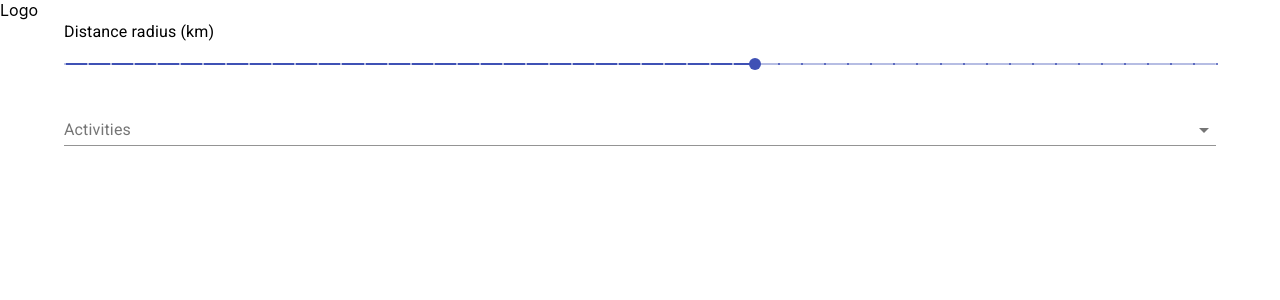
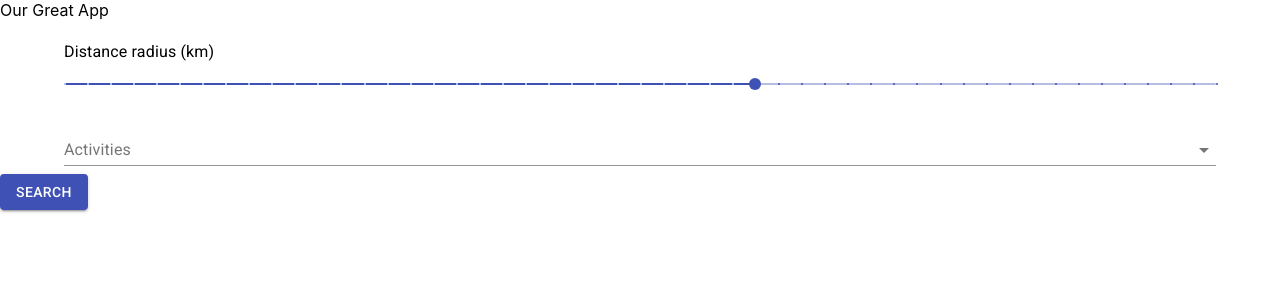
Before and after one commit to coding-competition-2019/sniveri, a React (Create React App) app in the folder frontend/: page / in a window 1280 px wide. Shown: the top 300 px of the page. Built offline with nearby package versions, Linux system fonts and the light colour scheme; no server answers.

Commit message:
update home - add link to list

```diff
--- a/frontend/src/screens/Home.js
+++ b/frontend/src/screens/Home.js
@@ -1,4 +1,6 @@
 import React, { useEffect, useContext } from 'react';
+import { Link } from 'react-router-dom';
+import { Button } from '@material-ui/core';
 
 
 import SearchForm from "../components/SearchForm";
@@ -22,19 +24,22 @@ export default function Home () {
 		});
 	});
 
-	const style = {
-
-  };
-
 	return <div>
 		<Header />
-		<SearchForm/>
+		<SearchForm />
+		<Link to='/list'>
+			<Button
+				variant='contained'
+				color='primary'
+			>
+				Search
+			</Button>
+		</Link>
 	</div>;
 }
 
 function Header () {
-	const style = {
-
-	};
-	return <div style={style}>Logo</div>
+	return <div style={{
+		height: '40px',
+	}}>Our Great App</div>
 }
```
